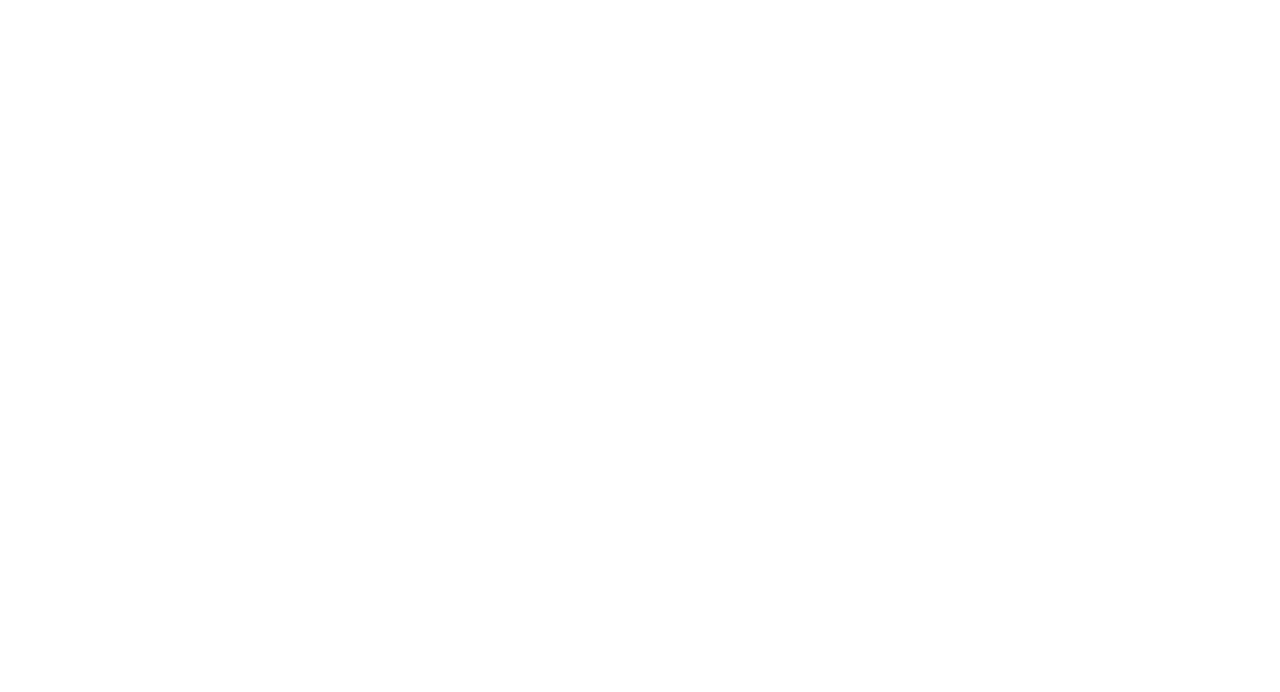
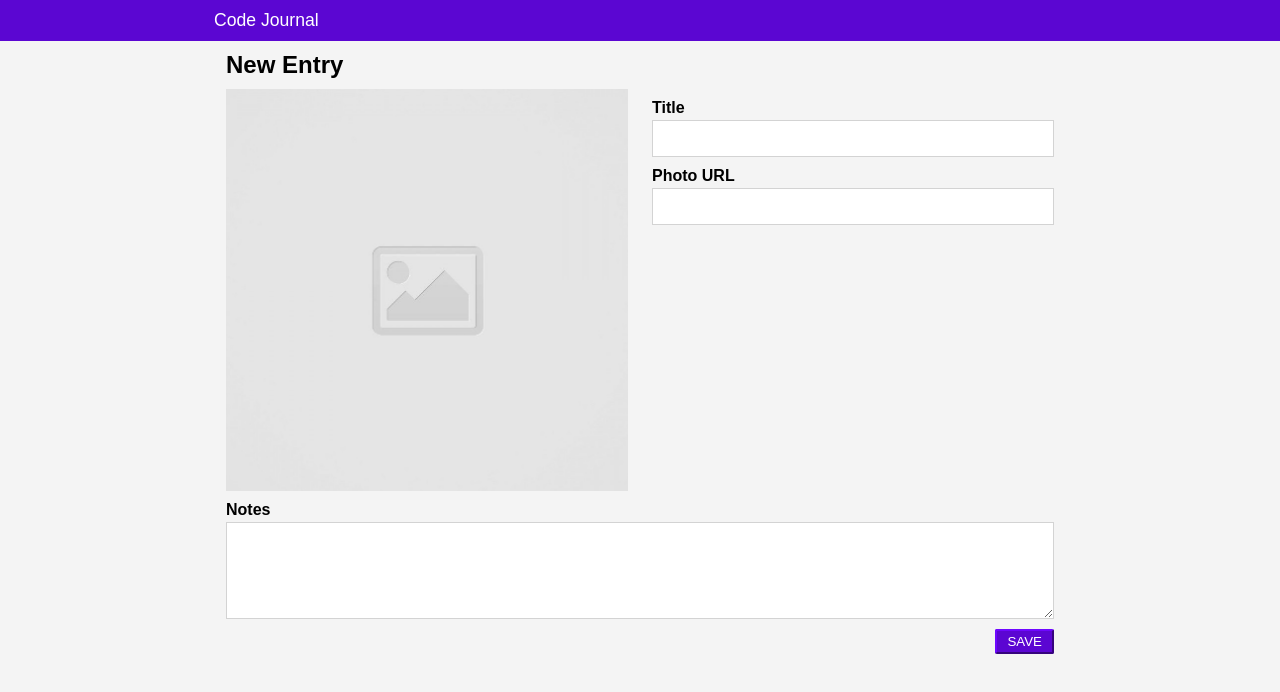
Before and after one commit to yuliia-p/Code-Journal, a website: page index.html in a window 1280 px wide. Drawn offline with Linux system fonts and the light colour scheme.

Commit message:
image is updating issue-1-create-an-entry

```diff
--- a/css/styles.css
+++ b/css/styles.css
@@ -0,0 +1,67 @@
+body {
+  font-family: Arial, Helvetica, sans-serif;
+  background-color: rgb(244, 244, 244);
+}
+
+.container {
+  width: 100%;
+}
+
+h1 {
+  font-weight: bold;
+  font-size: 1.5rem;
+  margin: 10px 0;
+}
+
+h2 {
+  padding: 10px 0;
+  font-weight: 100;
+  font-size: 1.1rem;
+  margin: 0;
+}
+
+label,
+input,
+textarea,
+img {
+  display: block;
+  width: 100%;
+}
+
+label {
+  margin: 10px 0 3px;
+  font-weight: bold;
+  font-size: 1rem;
+}
+
+.input-slyle {
+  padding: 10px;
+  border: 1px solid lightgray;
+}
+
+.white-font-style {
+  color: white;
+  background-color: rgb(91, 6, 210);
+}
+
+button {
+  text-transform: uppercase;
+  border-radius: 2px;
+  border-color: rgb(91, 6, 210);
+  padding: 3px 10px;
+  margin-top: 10px;
+}
+
+.button {
+  text-align: right;
+}
+
+@media only screen and (min-width: 768px) {
+  .flex {
+    display: flex;
+  }
+
+  .column-half {
+    flex-basis: 50%;
+  }
+}
--- a/index.html
+++ b/index.html
@@ -16,9 +16,62 @@
   <link rel="stylesheet" href="css/styles.css">
 </head>
 <body>
-  <header>
+  <header class="white-font-style">
+    <div class="container">
+      <h2>Code Journal</h2>
+    </div>
   </header>
   <main>
+    <div class="container flex">
+      <div data-view="entry-form">
+        <form id="journal-form">
+          <div class="row">
+            <div class="column-full">
+              <h1>New Entry</h1>
+            </div>
+          </div>
+          <div class="row">
+            <div class="column-half">
+              <img class="photo" src="/images/placeholder-image-square.jpg""
+                   alt=" placeholder-image-square">
+            </div>
+            <div class="column-half">
+              <label for="title-input">Title</label>
+              <input
+                required
+                name="title"
+                type="text"
+                id="title-input"
+                class="input-slyle">
+              <label for="photo-url">Photo URL</label>
+              <input
+                required
+                name="url"
+                type="url"
+                id="photo-url"
+                class="input-slyle">
+            </div>
+          </div>
+          <div class="row">
+            <div class="column-full">
+              <label for="journal-input">Notes</label>
+              <textarea
+              required
+              rows="5"
+              name="notes"
+              id="journal-input"
+              class="input-slyle">
+              </textarea>
+            </div>
+          </div>
+          <div class="form-actions button row">
+            <div class="column-full">
+              <button class="white-font-style" type="submit">Save</button>
+            </div>
+          </div>
+        </form>
+      </div>
+    </div>
   </main>
   <script src="js/data.js"></script>
   <script src="js/main.js"></script>
--- a/js/main.js
+++ b/js/main.js
@@ -0,0 +1,7 @@
+var elImgURL = document.querySelector('.photo');
+var elPhotoUpl = document.querySelector('#photo-url');
+elPhotoUpl.addEventListener('input', photoUpload);
+
+function photoUpload(event) {
+  elImgURL.setAttribute('src', event.target.value);
+}
```
